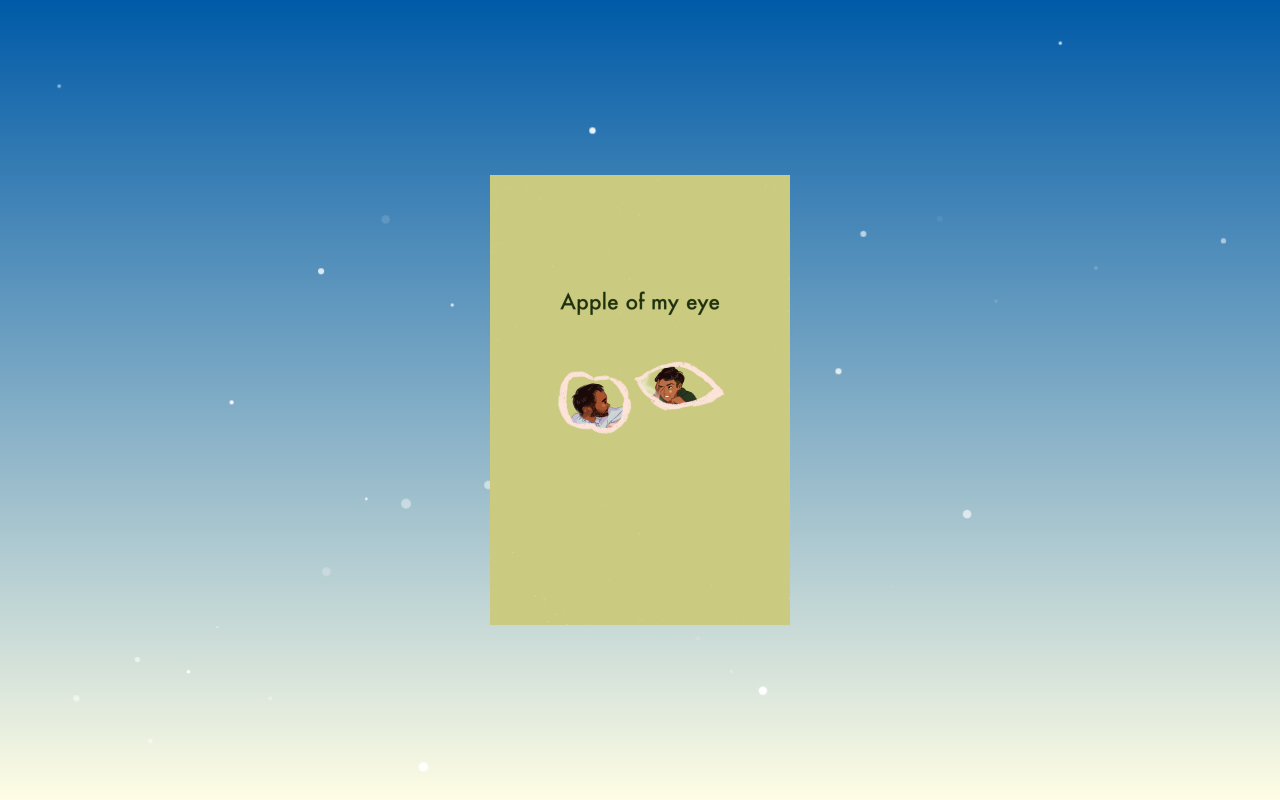
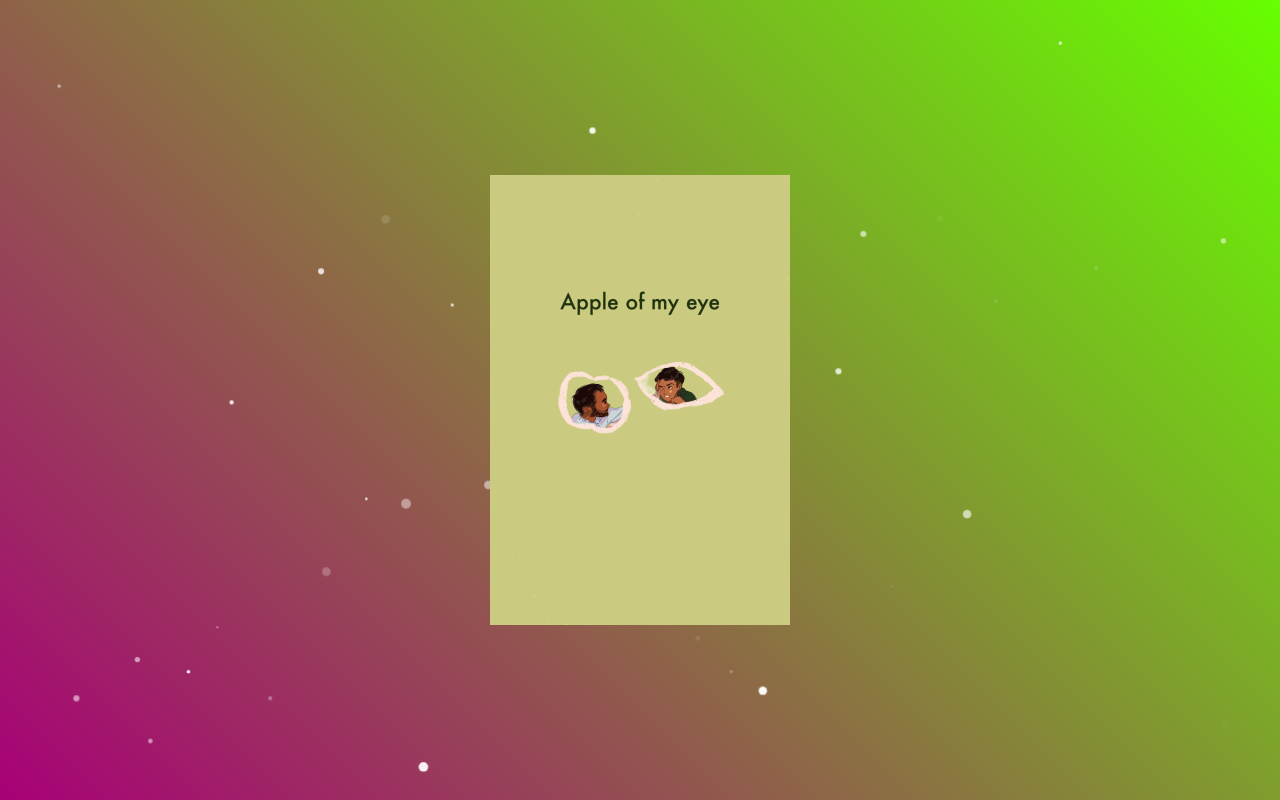
Before and after one commit to stainedcards/from-aish, a plain HTML site: page index.html in a window 1280 px wide. Drawn offline with Linux system fonts and the light colour scheme.

Commit message:
Update overwrite.css

```diff
--- a/overwrite.css
+++ b/overwrite.css
@@ -5,6 +5,6 @@ This will overwrite any declared
 css rules in other general files.
 */
 body {
-    background-image: linear-gradient(#005aa7, #fffde4);
+    background-image: linear-gradient(45deg, #a80077, #66ff00);
     z-index: 1;
 }
```
